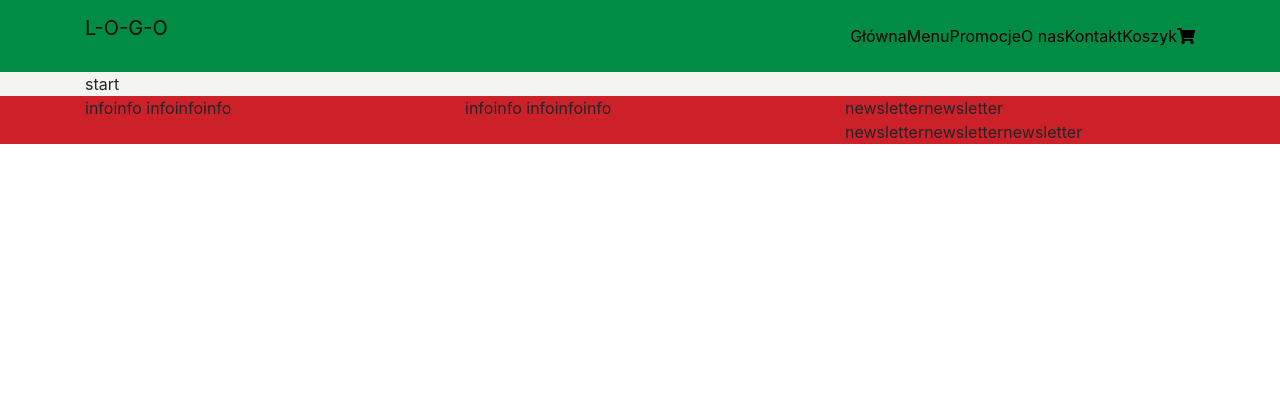
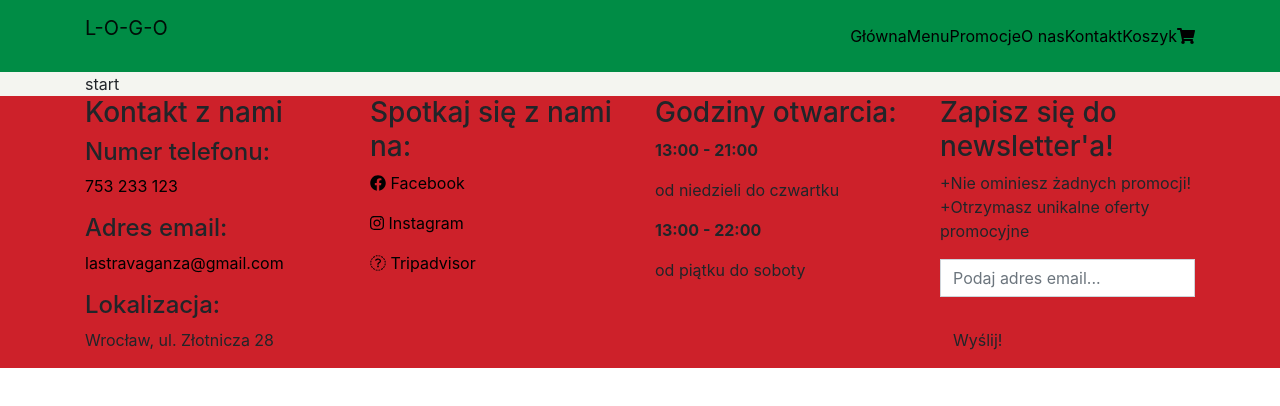
Before and after one commit to sebastian-mscisz/LaStravaganza-Project, a React app: page / in a window 1280 px wide. Shown: the top 406 px of the page. Built offline with nearby package versions, Linux system fonts and the light colour scheme.

Commit message:
add footer sections (contact, social info, open hours info, newsletter)

```diff
--- a/src/components/layouts/Footer.js
+++ b/src/components/layouts/Footer.js
@@ -1,4 +1,8 @@
 import React from "react";
+import FooterContact from "./FooterContact";
+import FooterOpenInfo from "./FooterOpenInfo";
+import FooterSocial from "./FooterSocial";
+import FooterNewsletter from "./FooterNewsletter";
 
 const Footer = () => {
   return (
@@ -6,11 +10,10 @@ const Footer = () => {
       <div className="bg-tertiary">
         <div className="container">
           <div className="row">
-            <div className="col-md-4">infoinfo infoinfoinfo</div>
-            <div className="col-md-4">infoinfo infoinfoinfo</div>
-            <div className="col-md-4">
-              newsletternewsletter newsletternewsletternewsletter
-            </div>
+            <FooterContact />
+            <FooterSocial />
+            <FooterOpenInfo />
+            <FooterNewsletter />
           </div>
         </div>
       </div>
--- /dev/null
+++ b/src/components/layouts/FooterContact.js
@@ -0,0 +1,21 @@
+import React from "react";
+
+const FooterContact = () => {
+  return (
+    <div className="col-md-3">
+      <h3>Kontakt z nami</h3>
+      <h4>Numer telefonu:</h4>
+      <p>
+        <a href="tel:#">753 233 123</a>
+      </p>
+      <h4>Adres email:</h4>
+      <p>
+        <a href="mailto:#">lastravaganza@gmail.com</a>
+      </p>
+      <h4>Lokalizacja:</h4>
+      <p>Wrocław, ul. Złotnicza 28</p>
+    </div>
+  );
+};
+
+export default FooterContact;
--- /dev/null
+++ b/src/components/layouts/FooterNewsletter.js
@@ -0,0 +1,21 @@
+import React from "react";
+
+const FooterNewsletter = () => {
+  return (
+    <div className="col-md-3">
+      <h3>Zapisz się do newsletter'a!</h3>
+      <p>
+        +Nie ominiesz żadnych promocji! +Otrzymasz unikalne oferty promocyjne
+      </p>
+      <input
+        className="form-control"
+        type="text"
+        placeholder="Podaj adres email..."
+      ></input>
+      <br />
+      <button className="btn">Wyślij!</button>
+    </div>
+  );
+};
+
+export default FooterNewsletter;
--- /dev/null
+++ b/src/components/layouts/FooterOpenInfo.js
@@ -0,0 +1,19 @@
+import React from "react";
+
+const FooterOpenInfo = () => {
+  return (
+    <div className="col-md-3">
+      <h3>Godziny otwarcia:</h3>
+      <p>
+        <strong>13:00 - 21:00</strong>
+      </p>
+      <p>od niedzieli do czwartku</p>
+      <p>
+        <strong>13:00 - 22:00</strong>
+      </p>
+      <p>od piątku do soboty</p>
+    </div>
+  );
+};
+
+export default FooterOpenInfo;
--- /dev/null
+++ b/src/components/layouts/FooterSocial.js
@@ -0,0 +1,26 @@
+import React from "react";
+
+const FooterSocial = () => {
+  return (
+    <div className="col-md-3">
+      <h3>Spotkaj się z nami na:</h3>
+      <p>
+        <a href="#">
+          <span class="fab fa-facebook"></span>&nbsp;Facebook
+        </a>
+      </p>
+      <p>
+        <a href="#">
+          <span class="fab fa-instagram"></span>&nbsp;Instagram
+        </a>
+      </p>
+      <p>
+        <a href="#">
+          <span class="fab fa-tripadvisor"></span>&nbsp;Tripadvisor
+        </a>
+      </p>
+    </div>
+  );
+};
+
+export default FooterSocial;
```
